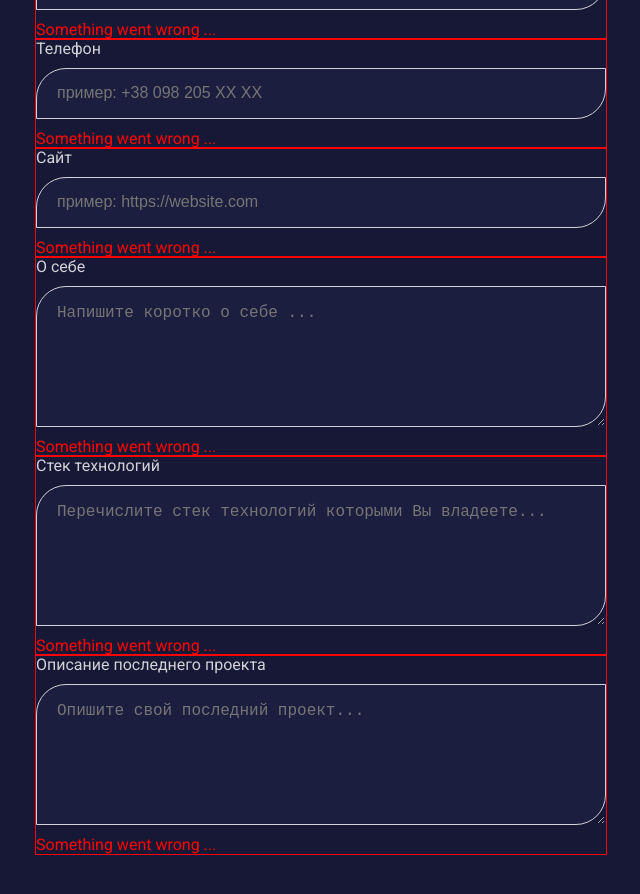
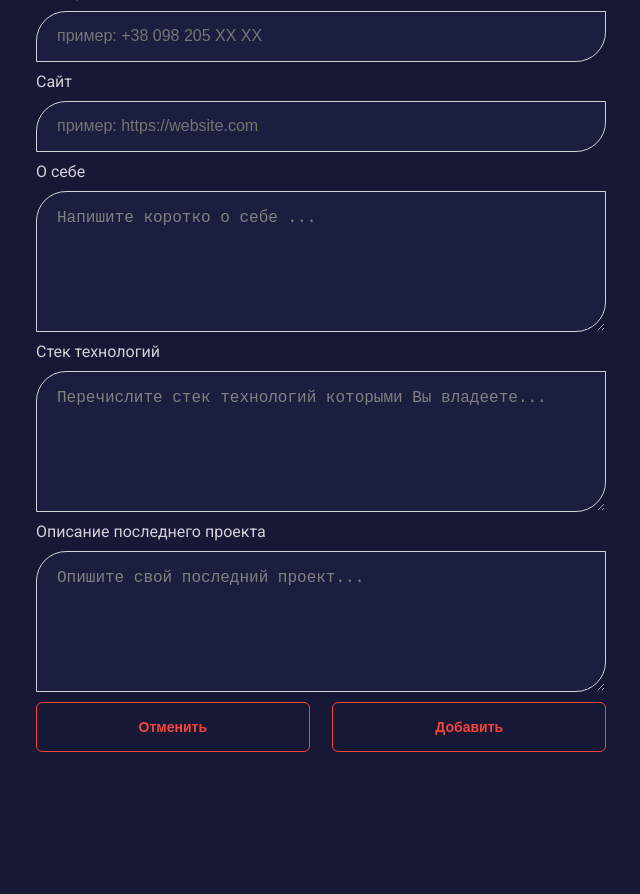
Before and after one commit to Kateryna-Borysenko/andersen-react-hw, a React (Create React App) app: page / in a window 1280 px wide. Shown: the part 340-1234 px from the top of the page, without its empty margins (34-674 px from the left). After the commit the page ends 1142 px from the top, so only its background shows below. Built offline with nearby package versions, Linux system fonts and the light colour scheme.

Commit message:
Added Button component wiht styles

```diff
--- a/package.json
+++ b/package.json
@@ -6,6 +6,7 @@
     "@testing-library/jest-dom": "^5.16.4",
     "@testing-library/react": "^13.3.0",
     "@testing-library/user-event": "^13.5.0",
+    "nanoid": "^4.0.0",
     "react": "^18.2.0",
     "react-dom": "^18.2.0",
     "react-scripts": "5.0.1",
--- a/src/App.js
+++ b/src/App.js
@@ -3,10 +3,31 @@ import Container from "./components/Container/Container";
 import Form from "./components/Form/Form";
 
 class App extends Component {
+  state = {
+    data: [],
+  };
+
+  onSubmit = (newData) => {
+    const isInDataList = (data) => data.phone === newData.phone;
+
+    this.state.data.some(isInDataList)
+      ? alert(
+          `${newData.phone} Пользователь с таким номером телефона уже существует`
+        )
+      : this.setState((prevState) => ({
+          data: [
+            ...prevState.data,
+            {
+              ...newData,
+            },
+          ],
+        }));
+  };
+
   render() {
     return (
       <Container>
-        <Form />
+        <Form onSubmit={this.onSubmit} />
       </Container>
     );
   }
--- a/src/components/Button/Button.jsx
+++ b/src/components/Button/Button.jsx
@@ -0,0 +1,28 @@
+import React, { Component } from "react";
+import PropTypes from "prop-types";
+import s from "./Button.module.css";
+
+class Button extends Component {
+  render() {
+    const { text, icon, onClick } = this.props;
+
+    return (
+      <button className={s.button} onClick={onClick}>
+        {icon && <img src={icon} alt={text} />}
+        <span>{text}</span>
+      </button>
+    );
+  }
+}
+
+Button.defaultProps = {
+  icon: null,
+  onClick: () => {},
+};
+
+Button.propTypes = {
+  text: PropTypes.string.isRequired,
+  icon: PropTypes.string,
+};
+
+export default Button;
--- a/src/components/Button/Button.module.css
+++ b/src/components/Button/Button.module.css
@@ -0,0 +1,19 @@
+.button {
+  height: 50px;
+  width: 48%;
+  background-color: transparent;
+  border: 1px solid var(--accent-color);
+  border-radius: 6px;
+  color: var(--accent-color);
+  font-weight: 700;
+  font-size: 14px;
+  transition: background-color 250ms cubic-bezier(0.4, 0, 0.2, 1);
+}
+.button:hover,
+.button:focus {
+  outline: none;
+  cursor: pointer;
+  background-color: var(--accent-color);
+  color: var(--color-gr);
+  transition: background-color 250ms cubic-bezier(0.4, 0, 0.2, 1);
+}
--- a/src/components/Form/Form.jsx
+++ b/src/components/Form/Form.jsx
@@ -1,7 +1,9 @@
 import React, { Component } from "react";
+import { nanoid } from "nanoid";
 import s from "./Form.module.css";
 import Input from "../Input/Input";
 import TextArea from "../TextArea/TextArea";
+import Button from "../Button/Button";
 
 class Form extends Component {
   state = {
@@ -33,6 +35,12 @@ class Form extends Component {
     });
   };
 
+  handleSubmit = (e) => {
+    e.preventDefault();
+    this.props.onSubmit({ id: nanoid(), ...this.state });
+    this.reset();
+  };
+
   render() {
     const {
       name,
@@ -47,6 +55,7 @@ class Form extends Component {
 
     return (
       <form className={s.form}>
+        <div className="formWrapper">
           <Input
             label="Имя"
             type="text"
@@ -118,7 +127,11 @@ class Form extends Component {
             onChange={this.handleChange}
           />
 
-        {/* TODO: Buttons */}
+          <div className={s.buttonWrapper}>
+            <Button text="Отменить" type="button" onClick={this.reset} />
+            <Button text="Добавить" type="button" onClick={this.handleSubmit} />
+          </div>
+        </div>
       </form>
     );
   }
--- a/src/components/Form/Form.module.css
+++ b/src/components/Form/Form.module.css
@@ -1,3 +1,8 @@
 .form {
   width: 50%;
 }
+
+.buttonWrapper {
+  display: flex;
+  justify-content: space-between;
+}
--- a/src/components/Input/Input.jsx
+++ b/src/components/Input/Input.jsx
@@ -1,7 +1,7 @@
 import React, { Component } from "react";
 import PropTypes from "prop-types";
 import s from "./Input.module.css";
-import ErrorMsg from "../ErrorMsg/ErrorMsg";
+// import ErrorMsg from "../ErrorMsg/ErrorMsg";
 
 class Input extends Component {
   render() {
@@ -20,7 +20,7 @@ class Input extends Component {
             className={s.input}
             required
           />
-          <ErrorMsg />
+          {/* <ErrorMsg /> */}
         </label>
       </>
     );
--- a/src/components/Input/Input.module.css
+++ b/src/components/Input/Input.module.css
@@ -1,7 +1,7 @@
 .label {
   display: flex;
   flex-direction: column;
-  outline: 1px solid red;
+  /* outline: 1px solid red; */
   justify-content: space-between;
   text-align: left;
 }
@@ -18,6 +18,14 @@
   background: rgba(40, 43, 87, 0.3);
 }
 
+.input:hover,
+.input:focus {
+  outline: none;
+  cursor: pointer;
+  background: rgba(40, 43, 87, 0.7);
+  transition: background-color 250ms cubic-bezier(0.4, 0, 0.2, 1);
+}
+
 .input::placeholder {
   font-size: 16px;
 }
--- a/src/components/TextArea/TextArea.jsx
+++ b/src/components/TextArea/TextArea.jsx
@@ -1,7 +1,7 @@
 import React, { Component } from "react";
 import PropTypes from "prop-types";
 import s from "./TextArea.module.css";
-import ErrorMsg from "../ErrorMsg/ErrorMsg";
+// import ErrorMsg from "../ErrorMsg/ErrorMsg";
 
 class TextArea extends Component {
   render() {
@@ -19,7 +19,7 @@ class TextArea extends Component {
           onChange={(e) => this.props.onChange(e)}
           required
         ></textarea>
-        <ErrorMsg />
+        {/* <ErrorMsg /> */}
       </label>
     );
   }
--- a/src/components/TextArea/TextArea.module.css
+++ b/src/components/TextArea/TextArea.module.css
@@ -1,7 +1,7 @@
 .label {
   display: flex;
   flex-direction: column;
-  outline: 1px solid red;
+  /* outline: 1px solid red; */
   justify-content: space-between;
   text-align: left;
 }
@@ -18,6 +18,14 @@
   background: rgba(40, 43, 87, 0.3);
 }
 
+.textArea:hover,
+.textArea:focus {
+  cursor: pointer;
+  background: rgba(40, 43, 87, 0.7);
+  transition: background-color 250ms cubic-bezier(0.4, 0, 0.2, 1);
+}
+
 textarea::placeholder {
+  color: #808080;
   font-size: 16px;
 }
```
Also changed, not shown: src/components/Title/Title.jsx (added), src/components/Title/Title.module.css (added), 2 other files (tests, documents, lock files or other folders). Lines whose indentation alone changed are shown as unchanged.
